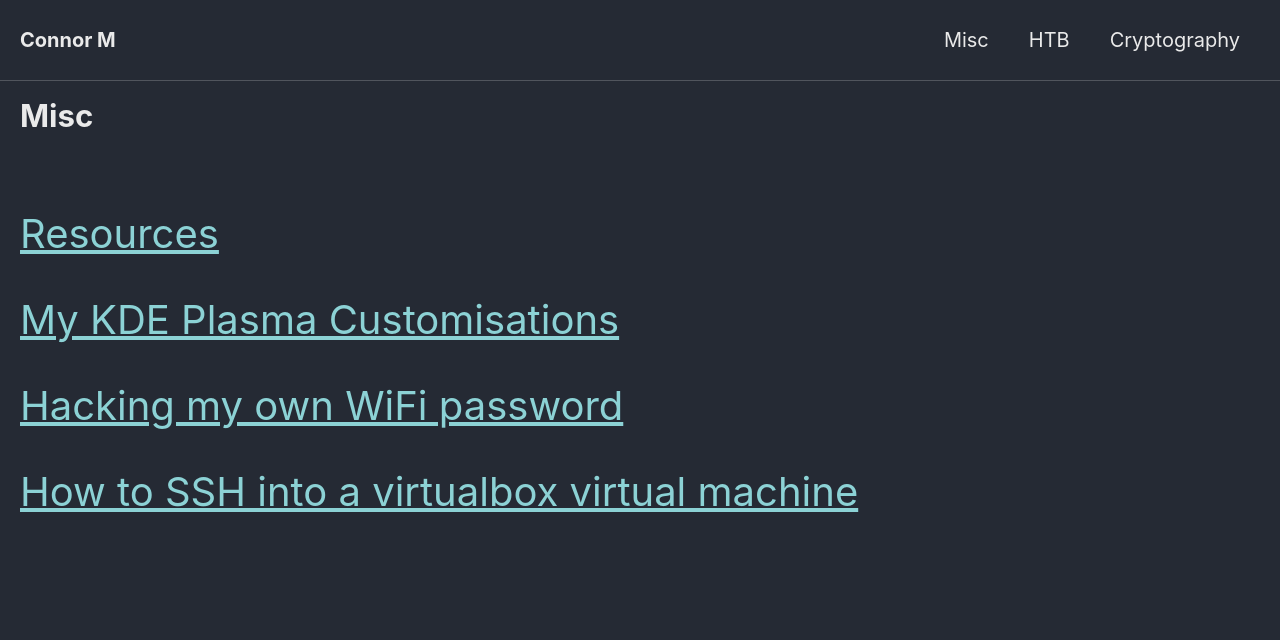
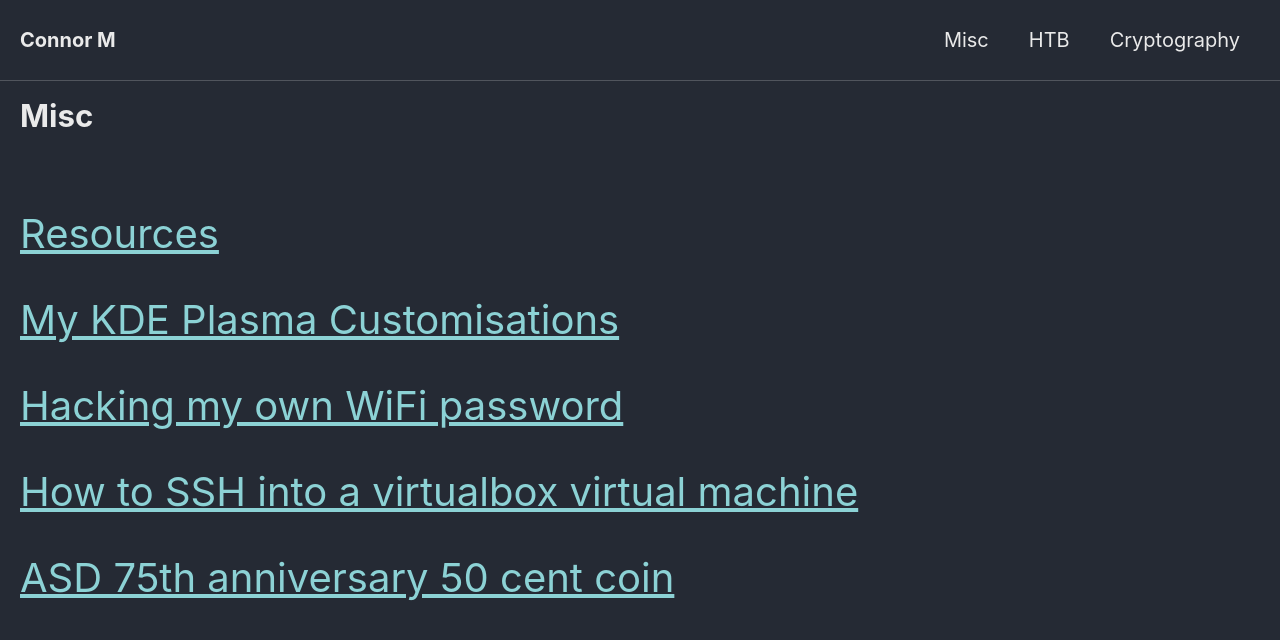
Before and after one commit to Connor-McCartney/Connor-McCartney.github.io, a Jekyll site: the page built from _pages/misc.md, in a window 1280 px wide. Shown: the top 640 px of the page. Built offline with Jekyll 4.4.1, drawn with Linux system fonts in a browser that asks for light colours; cached includes are drawn as plain includes.

Commit message:
Update misc.md

```diff
--- a/_pages/misc.md
+++ b/_pages/misc.md
@@ -12,3 +12,5 @@ title: Misc
 <span style="font-size:2em;">   [Hacking my own WiFi password](/misc/hackingmywifi)   </span>
 
 <span style="font-size:2em;">   [How to SSH into a virtualbox virtual machine](/misc/sshvirtualbox)   </span>
+
+<span style="font-size:2em;">   [ASD 75th anniversary 50 cent coin](/misc/ASD50cent)   </span>
```
